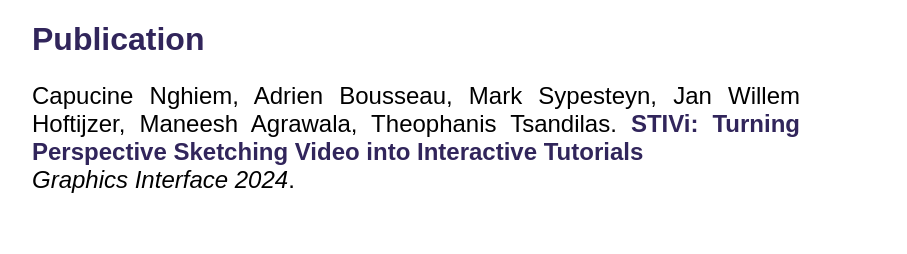
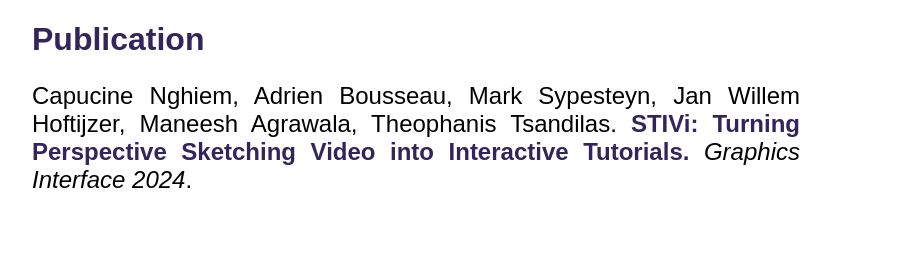
Before and after one commit to stivi-sketch-tutorial/stivi-sketch-tutorial.github.io, a plain HTML site: page index.html in a window 1280 px wide. Shown: the part 1330-1584 px from the top of the page, without its empty margins (224-1131 px from the left). Drawn offline with Linux system fonts and the light colour scheme.

Commit message:
Change formatting publication

```diff
--- a/index.html
+++ b/index.html
@@ -53,7 +53,7 @@
         <h1>Publication</h1>
         <p style="text-align:justify; margin-left:20%; width:60%;font-size:24px;">
             Capucine Nghiem, Adrien Bousseau, Mark Sypesteyn, Jan Willem Hoftijzer, Maneesh Agrawala, Theophanis Tsandilas.
-            <b>STIVi: Turning Perspective Sketching Video into Interactive Tutorials</b> <br>
+            <b>STIVi: Turning Perspective Sketching Video into Interactive Tutorials. </b>
             <i>Graphics Interface 2024</i>.
         </p>
     </div>
```
